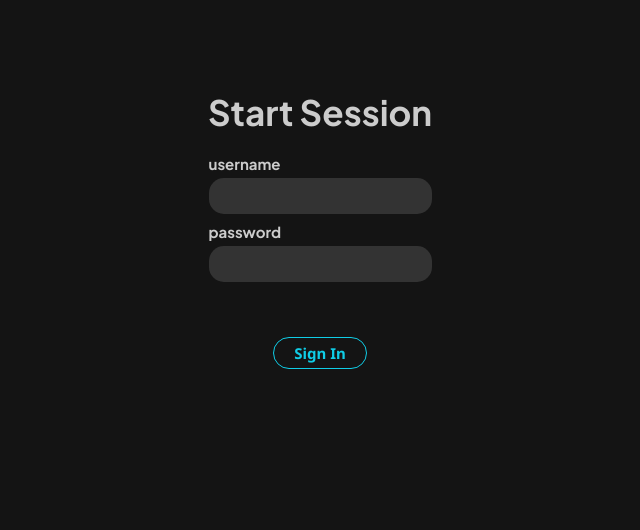
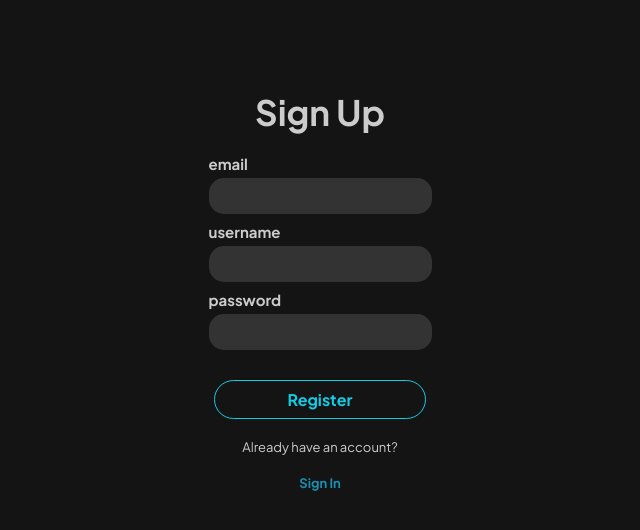
Before and after one commit to stvnai/carbsense-AI, a Flask app: page /signup in a window 1280 px wide. Shown: the top 530 px of the page, without its empty margins (320-960 px from the left). Run offline with Flask 3, Linux system fonts and the light colour scheme; parts of the project's set-up code (start-up, migrations or seed data) failed here and were passed over.

Commit message:
Added login and logout pages and created db connections

```diff
--- a/app/__init__.py
+++ b/app/__init__.py
@@ -1,5 +1,6 @@
 import os
 from flask import Flask
+
 
 
 def create_app():
--- a/app/forms.py
+++ b/app/forms.py
@@ -8,7 +8,9 @@ def validate_username(form, field):
         raise ValidationError("Only letters, numbers, '-', '_' or '.' are allowed.")
 
 
-# Data fields
+            ### DATA FIELDS ###
+
+
 class InputForm(FlaskForm):
 
     tss= IntegerField(
@@ -44,7 +46,9 @@ class InputForm(FlaskForm):
 
     submit= SubmitField("Calculate")
 
-# Login
+
+        ### LOGIN FIELDS ###
+
 
 class LoginForm(FlaskForm):
     username= StringField(
@@ -67,7 +71,9 @@ class LoginForm(FlaskForm):
 
     submit_user= SubmitField("Sign In")
 
-# Sign Up
+
+        ### SIGNUP FIELDS ###
+
 
 class SignupForm(FlaskForm):
     email= EmailField(
@@ -94,3 +100,5 @@ class SignupForm(FlaskForm):
             Length(min=8, max=50)
         ]
     )
+
+    submit_signup= SubmitField("Register")
--- a/app/routes.py
+++ b/app/routes.py
@@ -3,17 +3,16 @@ import joblib
 import numpy as np
 from app.forms import InputForm, LoginForm, SignupForm
 from flask import Blueprint, render_template, request, redirect, url_for, flash, session
-from app.auth.controller import authenticate_user
 from app.decorators.auth_decorators import login_required
-from werkzeug.security import generate_password_hash
+from app.db.user_queries import user_exists, insert_user, auth_user
+
+
 
 model_path= os.path.join(os.path.dirname(__file__), "model", "cho-estimator.pkl" )
-
 model= joblib.load(model_path)
-
 main= Blueprint("main", __name__)
 
-### LOGIN ###
+### LOGIN ROUTE ###
 
 @main.route("/login", methods=["GET", "POST"])
 def login():
@@ -24,18 +23,19 @@ def login():
         username= login_form.username.data
         password= login_form.password.data
 
-        user_id= authenticate_user(username, password)
+        user_id= auth_user(username, password)
         if user_id:
             session["user_id"] = user_id
             return redirect(url_for("main.index"))
 
+
         else:
-            flash("Wrong username or password", "danger")
+            flash("Wrong username or password.", "danger")
             return redirect(url_for("main.login"))
 
     return render_template("login.html", login_form=LoginForm())
 
-### SIGN UP ###
+### SIGNUP ROUTE ###
 
 @main.route("/signup", methods=["GET", "POST"])
 def signup():
@@ -47,11 +47,21 @@ def signup():
         username= signup_form.username.data
         password= signup_form.password.data
 
-        password_hashed= generate_password_hash(password)
+
+        if user_exists(username, email):
+            flash("Username or email already exists.", "danger")
+            return redirect(url_for("main.signup"))
+
+        if insert_user(username, email, password):
+            flash("Registration completed successfully.", "success")
+            return redirect(url_for("main.login"))
+
+        else:
+            flash("Error during registration process. Try Later.", "danger")
 
 
+    return render_template("signup.html", signup_form=signup_form)
 
-    return render_template("login.html", login_form=LoginForm())
 
 ### MAIN FORM ###
 
--- a/app/static/style.css
+++ b/app/static/style.css
@@ -1,3 +1,7 @@
+
+
+
+                        /* *******##### BODY AND HEADERS SETTINGS #####******* */
 
 /* ***##### BODY #####*** */
 
@@ -8,7 +12,10 @@ body {
     margin-top: 0%;
     margin-bottom: 0%;
 }
+
+
 /* ***##### HEADERS #####*** */
+
 h1{
     text-align: center;
     font-family: "Plus Jakarta Sans", "Noto Sans";
@@ -26,20 +33,79 @@ h2{ margin-top: 80px;
     color: #198FB3;
 }
 
-.flash-message {
-    position: relative;
-    color: crimson;
-    font-size: 10px;
-    text-align: center;
-    display: block;
-    margin-top: 5px;
+
+
+                        /* *******##### INPUT FIELDS #####******* */
+
+/* ***##### INPUT LOGIN DATA #####*** */
+
+.input-login {
+    font-family: "Plus Jakarta Sans", "Noto Sans", sans-serif;
+    text-align: left;
+    text-indent: 8px;
+    font-size: medium;
+    width: 215px;
+    height: 30px;
+    border: 2px solid transparent;
+    margin-bottom: 5px;
+    border-radius: 15px;
+    background-color: #333333;
+    color: #CCCCCC;
+
+}
+
+.input-login:focus {
+    border-color: transparent;
+    outline: none;
+}
+
+.input-login::placeholder {
+    color: #999999;
+    opacity: 0.5;
+    font-style: normal;
 }
 
 
+/* ***##### INPUT SIGN UP DATA #####*** */
 
-/* ***##### INPUT NUMBERS #####*** */
+.input-signup {
+    font-family: "Plus Jakarta Sans", "Noto Sans", sans-serif;
+    text-align: left;
+    text-indent: 8px;
+    font-size: medium;
+    width: 215px;
+    height: 30px;
+    border: 2px solid transparent;
+    margin-bottom: 5px;
+    border-radius: 15px;
+    background-color: #333333;
+    color: #CCCCCC;
+
+}
+
+.input-signup:focus {
+    border-color: transparent;
+    outline: none;
+}
+
+.input-signup::placeholder {
+    color: #999999;
+    opacity: 0.5;
+    font-style: normal;
+}
+
+
+/* ***##### INPUT CALCULATE DATA #####*** */
 
 .general-form {margin-top: 20px;
+    color: #CCCCCC;
+    max-width: fit-content;
+    margin: auto;
+}
+
+.account-actions {margin-top: 20px;
+    font-size: 13px;
+    font-family: "Plus Jakarta Sans", "Noto Sans" sans-serif;
     color: #CCCCCC;
     max-width: fit-content;
     margin: auto;
@@ -77,34 +143,145 @@ label {
     opacity: 0.5;
     font-style: normal;
 }
-.input-login {
-    text-align: left;
-    text-indent: 8px;
-    font-size: medium;
-    width: 215px;
-    height: 30px;
-    border: 2px solid transparent;
-    margin-bottom: 5px;
-    border-radius: 15px;
-    background-color: #333333;
+
+
+/* ***##### INPUT UNITS DATA #####*** */
+
+.unit-labels {
+    padding-bottom: 4%;
+    display: flex;
+    text-align: center;
+    font-size: 12px;
     color: #CCCCCC;
-
 }
 
-.input-login:focus {
-  border-color: transparent;
-  outline: none;
-}
-
-.input-login::placeholder {
-    color: #999999;
-    opacity: 0.5;
-    font-style: normal;
+.unit-toggle {
+    display: flex;
+    flex-direction:row-reverse;
+    align-items: baseline;
+    gap: 10px;
 }
 
 
 
-/* ***##### BUTTON #####*** */
+                    /* *******##### OUTPUT FIELDS #####******* */
+
+/* ***##### RESULTS PAGE #####*** */
+
+.prediction-value {
+    margin-top: 5px;
+    text-align: center;
+    align-items: center;
+    font-size: 75px;
+}
+
+
+
+                    /* *******##### BUTTONS #####******* */
+
+/* ***##### REGISTER BUTTON #####*** */
+
+.signup-button {
+display: block;
+margin: auto;
+margin-top: 25px;
+margin-bottom: 20px;
+background-color: #141414;
+color: #10CDE6;
+padding: 8px 73px;
+border: 1px solid #10CDE6;
+border-radius: 20px;
+cursor: pointer;
+font-size: 16px;
+transition: background-color 0.2s ease-out, transform 0.2s ease-out;
+font-family: "Plus Jakarta Sans", "Noto Sans", sans-serif;
+font-weight: bold;
+
+}
+
+.signup-button:hover {
+background-color: #10CDE6;
+border: 1px solid #10CDE6;
+color: #050505;
+transform: scale(1.03);
+
+}
+
+.signup-button:active {
+transform: scale(0.95);
+
+}
+
+
+/* ### LOGIN BUTTON ### */
+
+.login-button {
+    display: block;
+    margin: auto;
+    margin-top: 25px;
+    margin-bottom: 20px;
+    background-color: #141414;
+    color: #10CDE6;
+    padding: 8px 73px;
+    border: 1px solid #10CDE6;
+    border-radius: 20px;
+    cursor: pointer;
+    font-size: 16px;
+    transition: background-color 0.2s ease-out, transform 0.2s ease-out;
+    font-family: "Plus Jakarta Sans", "Noto Sans", sans-serif;
+    font-weight: bold;
+
+}
+
+.login-button:hover {
+    background-color: #10CDE6;
+    border: 1px solid #10CDE6;
+    color: #050505;
+    transform: scale(1.03);
+
+
+}
+
+.login-button:active {
+    transform: scale(0.95);
+
+}
+
+
+/* ### LOGOUT BUTTON ### */
+
+.logout-button {
+    position: fixed;
+    display: block;
+    align-items: left;
+    margin-top: 20px;
+    margin-bottom: 100px;
+    background-color: #141414;
+    color: #10CDE6;
+    padding: 5px 20px;
+    border: 1px solid #10CDE6;
+    border-radius: 20px;
+    cursor: pointer;
+    font-size: 13px;
+    transition: background-color 0.4s ease, transform 0.2s ease;
+    font-family: Noto Sans;
+    font-weight: bold;
+
+}
+
+.logout-button:hover {
+    background-color: #141414;
+    border: 1px solid crimson;
+    color: crimson;
+    transform: scale(1.03);
+}
+
+.logout-button:active {
+    transform: scale(0.95);
+}
+
+
+/* ***##### CALCULATE BUTTON #####*** */
 
 .calculate-button {
     display: block;
@@ -118,9 +295,8 @@ label {
     cursor: pointer;
     font-size: 16px;
     transition: background-color 0.2s ease-out, transform 0.2s ease-out;
-    font-family: Noto Sans;
+    font-family: "Plus Jakarta Sans", "Noto Sans", sans-serif;
     font-weight: bold;
-
 }
 
 .calculate-button:hover {
@@ -128,12 +304,66 @@ label {
     border: 1px solid #10CDE6;
     color: #050505;
     transform: scale(1.03);
-
 }
 
 .calculate-button:active {
     transform: scale(0.95);
+}
 
+
+/* ***##### RESET BUTTON #####*** */
+
+.reset-button {
+    display: block;
+    margin: auto;
+    align-items: center;
+    margin-top: 50px;
+    background-color: #141414;
+    color: #10CDE6;
+    padding: 8px 73px;
+    border: 1.5px solid #10CDE6;
+    border-radius: 20px;
+    cursor: pointer;
+    font-size: 16px;
+    transition: background-color 0.4s ease, transform 0.2s ease;
+    font-family: Noto Sans;
+    font-weight: bold;
+
+}
+
+.reset-button:hover {
+    background-color: #10CDE6;
+    border: 2px solid #10CDE6;
+    color: #050505;
+    transform: scale(1.05);
+}
+
+
+/* ***##### SIGNUP/SIGNIN LINKS #####*** */
+
+.sign-link {
+    display: block;
+    margin-top: 20px;
+    text-align: center;
+    font-size: 13px;
+    font-family: "Plus Jakarta Sans", "Noto Sans", sans-serif;
+}
+
+.sign-link a {position: inherit;
+    color: #198FB3;
+    text-decoration: none;
+    font-weight: bold;
+}
+
+.sign-link a:visited {
+    color: #198FB3;
+    text-decoration: none;
+    font-weight: bold;
+}
+
+.sign-link a:hover {
+    color: #10CDE6;
+    text-decoration: underline;
 }
 
 
@@ -196,120 +426,46 @@ input:checked + .slider::before {
     transform: translateX(15px);
 }
 
-.unit-labels {
-    padding-bottom: 4%;
-    display: flex;
+
+
+                    /* *****### FLASH MESSAGES AND ALERTS ###***** */
+
+/* ### FLASH MESSAGES GENERAL SETTINGS ### */
+
+.flash-message {
+    padding: 12px;
+    margin-top: 10px;
+    margin-bottom: 20px;
+    font-family: "Noto Sans", sans-serif;
+    border-radius: 5px;
     text-align: center;
     font-size: 12px;
-    color: #A5A4A6;
+    font-weight: bold;
+}
 
 
+/* ### SUCCESS FLASH MESSAGES ### */
+
+.flash-message.success {
+
+    color: #78FF6E;
+    ;
 }
 
-.unit-toggle {
-    display: flex;
-    flex-direction:row-reverse;
-    align-items: baseline;
-    gap: 10px;
+
+/* ### DANGER FLASH MESSAGES ### */
+
+.flash-message.danger {
+
+    color: #E6474C;
+    ;
 }
 
 
 
-/* ***##### RESULTS PAGE #####*** */
-
-.prediction-value {
-    margin-top: 5px;
-    text-align: center;
-    align-items: center;
-    font-size: 75px;
-}
-
-.reset-button {
-    display: block;
-    margin: auto;
-    align-items: center;
-    margin-top: 50px;
-    background-color: #141414;
-    color: #10CDE6;
-    padding: 8px 40px;
-    border: 1.5px solid #10CDE6;
-    border-radius: 20px;
-    cursor: pointer;
-    font-size: 15px;
-    transition: background-color 0.4s ease, transform 0.2s ease;
-    font-family: Noto Sans;
-    font-weight: bold;
-
-}
-
-.reset-button:hover {
-    background-color: #10CDE6;
-    border: 2px solid #10CDE6;
-    color: #050505;
-    transform: scale(1.05);
+                    /* *****### ANOTHER GENERAL SETTINGS ###***** */
 
 
-}
-
-.login-button { position: inherit;
-
-    display: block;
-    margin: auto;
-    align-items: center;
-    margin-top: 50px;
-    background-color: #141414;
-    color: #10CDE6;
-    padding: 5px 20px;
-    border: 1.5px solid #10CDE6;
-    border-radius: 20px;
-    cursor: pointer;
-    font-size: 15px;
-    transition: background-color 0.4s ease, transform 0.2s ease;
-    font-family: Noto Sans;
-    font-weight: bold;
-
-}
-
-.login-button:hover {
-    background-color: #10CDE6;
-    border: 2px solid #10CDE6;
-    color: #050505;
-    transform: scale(1.05);
-
-
-}
-
-.logout-button {
-    position: fixed;
-    display: block;
-    align-items: left;
-    margin-top: 20px;
-    margin-bottom: 100px;
-    background-color: #141414;
-    color: #10CDE6;
-    padding: 5px 20px;
-    border: 1.5px solid #10CDE6;
-    border-radius: 20px;
-    cursor: pointer;
-    font-size: 14px;
-    transition: background-color 0.4s ease, transform 0.2s ease;
-    font-family: Noto Sans;
-    font-weight: bold;
-
-}
-
-.logout-button:hover {
-    background-color: #141414;
-    border: 2px solid crimson;
-    color: crimson;
-    transform: scale(1.03);
-
-
-}
-
-.logout-button:active {
-    transform: scale(0.95);
-}
 /* ***##### DEVICES #####*** */
 
 @media (max-width: 580px) {
--- a/app/templates/login.html
+++ b/app/templates/login.html
@@ -13,7 +13,7 @@
     <link href="https://fonts.googleapis.com/css2?family=Noto+Sans:ital,wght@0,100..900;1,100..900&family=Plus+Jakarta+Sans:ital,wght@0,200..800;1,200..800&family=Source+Sans+3:ital,wght@0,200..900;1,200..900&display=swap" rel="stylesheet">
 </head>
 <body>
-    <h1>Start Session</h1>
+    <h1>Sign In</h1>
     {% with messages = get_flashed_messages(with_categories=true) %}
         {% if messages %}
             {% for category, message in messages %}
@@ -41,11 +41,11 @@
         <div>
 
             {% for error in login_form.username.errors %}
-            <span class="form-error">{{ error }}</span>
+            <span class="flash-message">{{ error }}</span>
             {% endfor %}
 
             {% for error in login_form.password.errors %}
-            <span class="form-error">{{ error }}</span>
+            <span class="flash-message">{{ error }}</span>
             {% endfor %}
 
 
@@ -53,6 +53,12 @@
 
         {{login_form.submit_user(class="login-button")}}
 
+        <div class="sign-link">
+            <p class="account-actions">Don't have an account?</p>
+            <a href="{{ url_for('main.signup') }}", class="sign-link">Sign Up</a>
+
+        </div>
+
     </form>
 
 </body>
--- a/app/templates/signup.html
+++ b/app/templates/signup.html
@@ -25,33 +25,44 @@
     {% endwith %}
 
     <form method="POST" class="general-form">
-        {{ login_form.hidden_tag() }}
+        {{ signup_form.hidden_tag() }}
 
         <div>
-            {{ login_form.username.label }}
-            {{ login_form.username(class="input-login") }}
+            {{ signup_form.email.label }}
+            {{ signup_form.email(class="input-signup") }}
         </div>
 
         <div>
-            {{ login_form.password.label }}
-            {{ login_form.password(class="input-login") }}
+            {{ signup_form.username.label }}
+            {{ signup_form.username(class="input-signup") }}
+        </div>
+
+        <div>
+            {{ signup_form.password.label }}
+            {{ signup_form.password(class="input-signup") }}
 
         </div>
 
         <div>
 
-            {% for error in login_form.username.errors %}
-            <span class="form-error">{{ error }}</span>
+            {% for error in signup_form.username.errors %}
+            <span class="flash-message">{{ error }}</span>
             {% endfor %}
 
-            {% for error in login_form.password.errors %}
-            <span class="form-error">{{ error }}</span>
+            {% for error in signup_form.password.errors %}
+            <span class="flash-message">{{ error }}</span>
             {% endfor %}
 
 
         </div>
 
-        {{login_form.submit_user(class="login-button")}}
+        {{signup_form.submit_signup(class="signup-button")}}
+
+        <div class="sign-link">
+            <p class="account-actions">Already have an account?</p>
+            <a href="{{ url_for('main.login') }}", class="sign-link">Sign In</a>
+
+        </div>
 
     </form>
 
--- a/requirements.txt
+++ b/requirements.txt
@@ -1,15 +1,19 @@
 blinker==1.9.0
 click==8.2.1
 colorama==0.4.6
+dnspython==2.7.0
+email_validator==2.2.0
 Flask==3.1.1
 Flask-WTF==1.2.2
 gunicorn==23.0.0
+idna==3.10
 itsdangerous==2.2.0
 Jinja2==3.1.6
 joblib==1.5.1
 MarkupSafe==3.0.2
 numpy==2.3.1
 packaging==25.0
+psycopg2-binary==2.9.10
 python-dotenv==1.1.0
 scikit-learn==1.7.0
 scipy==1.15.3
--- a/run.py
+++ b/run.py
@@ -3,4 +3,4 @@ from app import create_app
 app= create_app()
 
 if __name__ == "__main__":
-    app.run(host="0.0.0.0", debug=True)
+    app.run(host="0.0.0.0")
```
Also changed, not shown: app/db/connection.py (added, +17 -0 lines), app/db/user_queries.py (+70 -0 lines).
